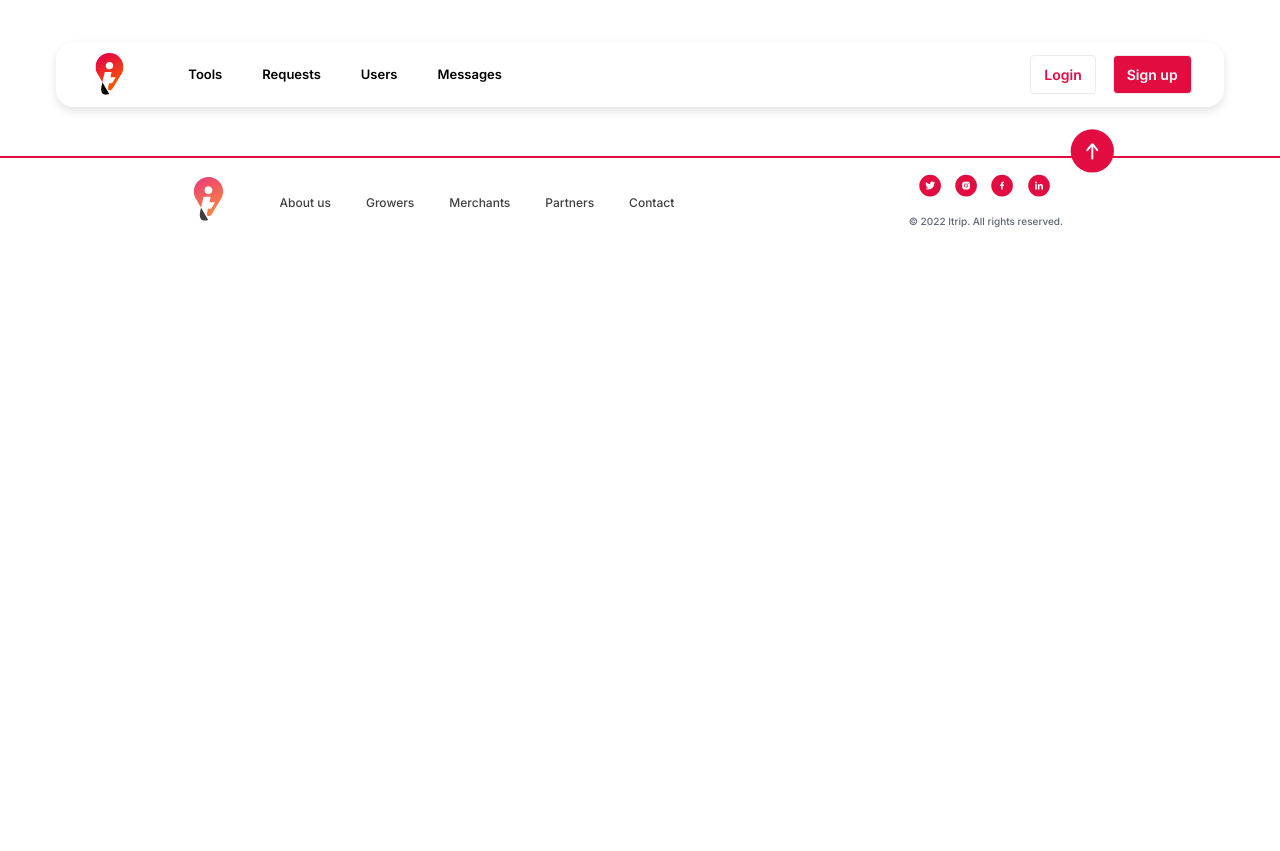
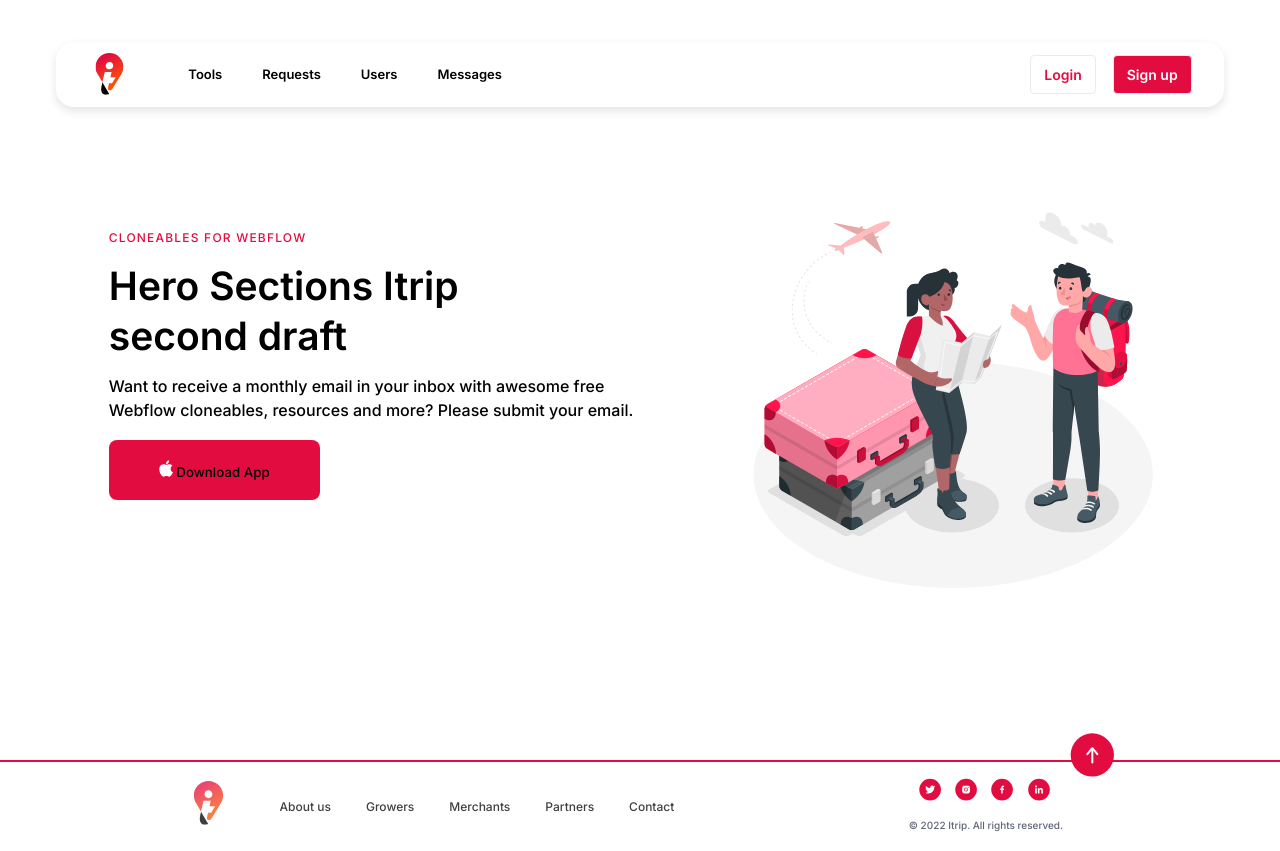
Before and after one commit to mo-dhia/O-Training, a plain HTML site: page landing.html in a window 1280 px wide. Before the commit the page ends 800 px from the top, so only its background shows below. Drawn offline with Linux system fonts and the light colour scheme.

Commit message:
flex first section

```diff
--- a/assets/styles/landing.css
+++ b/assets/styles/landing.css
@@ -0,0 +1,62 @@
+main {
+    margin: 121px 9.5vw 162px 8.5vw;
+}
+
+
+main h6 {
+    font-weight: 500;
+    font-size: 12px;
+    line-height: 20px;
+    /* or 167% */
+
+    letter-spacing: 0.1em;
+    text-transform: uppercase;
+    color: #E30C40;
+}
+
+main h1 {
+    margin-top: 13px;
+
+    font-weight: 600;
+    font-size: 39px;
+    line-height: 50px;
+}
+
+main p {
+    margin-top: 13px;
+    font-weight: 400;
+    font-size: 16px;
+    line-height: 24px;
+}
+
+.first-section {
+    margin-top: 30px;
+    display: flex;
+    flex-direction: row;
+
+}
+
+.first-section .text-part {
+    margin-bottom: 23px;
+    flex: 50%;
+
+}
+
+
+.first-section .img-part {
+    margin-top: -40px;
+    flex: 50%;
+
+}
+
+.first-section .img-part img {
+    float: right
+}
+
+.first-section button {
+    margin-top: 18px;
+    background: #E30C40;
+    border-radius: 8px;
+    padding: 20px 50px;
+    border: none;
+}
--- a/landing.html
+++ b/landing.html
@@ -33,7 +33,21 @@
 </head>
 
 <main>
-
+    <div class="first-section">
+        <div class="text-part">
+            <h6>Cloneables FOR WEBFLOW</h6>
+            <h1>Hero Sections Itrip <br />
+                second draft</h1>
+            <p>Want to receive a monthly
+                email in your inbox with awesome free Webflow cloneables, resources and more?
+                Please submit your email.</p>
+            <button>
+                <img style="background: transparent;" src="assets/images/landing/apple.svg" />
+                Download App
+            </button>
+        </div>
+       <div class="img-part"><img src="assets/images/landing/Trip-amico.svg" /></div>
+    </div>
 </main>
 <footer>
     <div>
```
Also changed, not shown: assets/images/landing/Trip-amico.svg (added), assets/images/landing/apple.svg (added), assets/images/landing/google-play.svg (added).
